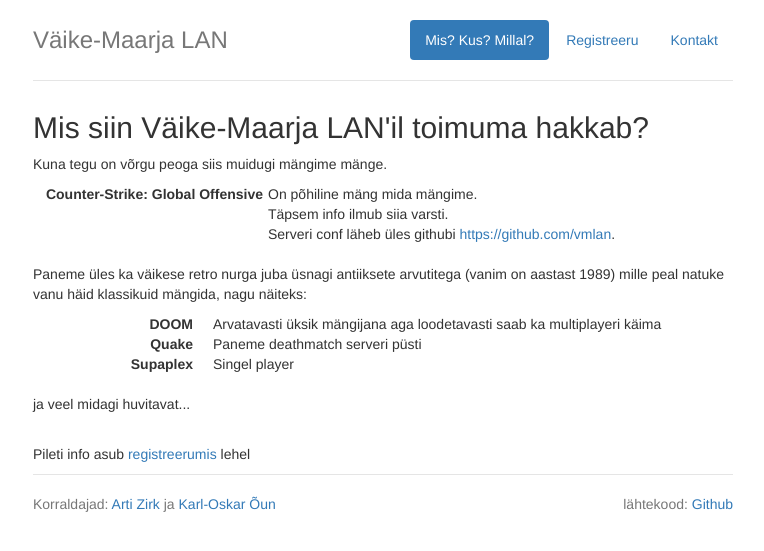
After one commit to vmlan/vmlan.ee, a Flask app: page /mis in a window 1280 px wide. The commit adds this page. Shown: the top 551 px of the page, without its empty margins (257-1021 px from the left). Run offline with Flask 2, Linux system fonts and the light colour scheme; some libraries are stand-ins or nearby versions.

Commit message:
Lisab Mis? lehe koos sisuga ja pileti info lehe

```diff
--- a/main.py
+++ b/main.py
@@ -7,6 +7,10 @@ app = Flask(__name__)
 @app.route("/miskusmillal")
 def miskusmillal():
     return render_template('miskusmillal.html')
+
+@app.route('/mis')
+def mis():
+    return render_template('mis.html')
 
 @app.route("/registreeru")
 def registreeru():
--- a/static/css/style.css
+++ b/static/css/style.css
@@ -108,3 +108,12 @@ body {
   width: 100% !important;
   height: 100% !important;
 }
+
+
+.dl-horizontal-long dt {
+    width: 230px;
+}
+
+.dl-horizontal-long dd {
+    margin-left: 235px;
+}
--- a/templates/kontakt.html
+++ b/templates/kontakt.html
@@ -12,6 +12,8 @@
 
 <dl class="dl-horizontal">
   <dt>Karl-Oskar Õun</dt>
+  <dd>Email: <a href="&#109;&#x61;&#x69;&#x6c;&#x74;&#x6f;&#x3a;&#x6b;&#97;&#114;&#108;&#111;&#x73;&#x6b;&#97;&#x72;&#46;&#111;&#x75;&#x6e;&#x40;&#x67;&#x6d;&#x61;&#105;&#x6c;&#x2e;&#99;&#x6f;&#109;">&#x6b;&#97;&#114;&#108;&#111;&#x73;&#x6b;&#97;&#x72;&#46;&#111;&#x75;&#x6e;&#x40;&#x67;&#x6d;&#x61;&#105;&#x6c;&#x2e;&#99;&#x6f;&#109;</a></dd>
+  <dd>Telefon: <a href="tel:+37253093454">+372 530 93 454</a></dd>
   <dd>Facebook: <a href="https://www.facebook.com/karloskar.oun">Karl-Oskar Õun</a></dd>
 </dl>
 </p>
--- /dev/null
+++ b/templates/mis.html
@@ -0,0 +1,26 @@
+{% set title = "Mis? Kus? Millal?" %}
+{% set tab = {"miskusmillal":"active"} %}
+{% extends "layout.html" %}
+{% block content %}
+<header><h2>Mis siin Väike-Maarja LAN'il toimuma hakkab?</h2></header>
+<p>Kuna tegu on võrgu peoga siis muidugi mängime mänge.</p>
+<dl class="dl-horizontal dl-horizontal-long">
+  <dt>Counter-Strike: Global Offensive</dt>
+  <dd>On põhiline mäng mida mängime.</dd>
+  <dd>Täpsem info ilmub siia varsti.</dd>
+  <dd>Serveri conf läheb üles githubi <a href="https://github.com/vmlan">https://github.com/vmlan</a>.</dd>
+</dl>
+<p>Paneme üles ka väikese retro nurga juba üsnagi antiiksete arvutitega (vanim on aastast 1989) mille peal natuke vanu häid klassikuid mängida, nagu näiteks:
+<dl class="dl-horizontal">
+    <dt>DOOM</dt>
+    <dd>Arvatavasti üksik mängijana aga loodetavasti saab ka multiplayeri käima</dd>
+    <dt>Quake</dt>
+    <dd>Paneme deathmatch serveri püsti</dd>
+    <dt>Supaplex</dt>
+    <dd>Singel player</dd>
+</dl>
+<p>ja veel midagi huvitavat...</p>
+<br>
+
+<p>Pileti info asub <a href="{{ url_for('registreeru') }}">registreerumis</a> lehel</p>
+{% endblock %}
--- a/templates/miskusmillal.html
+++ b/templates/miskusmillal.html
@@ -2,8 +2,9 @@
 {% set tab = {"miskusmillal":"active"} %}
 {% extends "layout.html" %}
 {% block content %}
-<header><h2>Mis?</h2></header>
+<header><h2><a href="{{ url_for('mis') }}">Mis?</a></h2></header>
 <p>Väike-Maarja LAN - Mängime CS:GO-d ja veel väiksemaid mini game, lisaks toimub ka väike retro nurk kus saab üksteisega mõõtu võtta klassikalistes mängudes nagu näiteks DOOM ja Quake.</p>
+<p>Rohkem infot <a href="{{ url_for('mis') }}">siin</a></p>
 
 <header><h2>Millal?</h2></header>
 <p>Suvel ehk siis praeguse seisuga <strong>Juuni 26-27</strong> (peale jaanipäeva).</p>
```
Also changed, not shown: templates/registreeru.html (+14 -1 lines).
